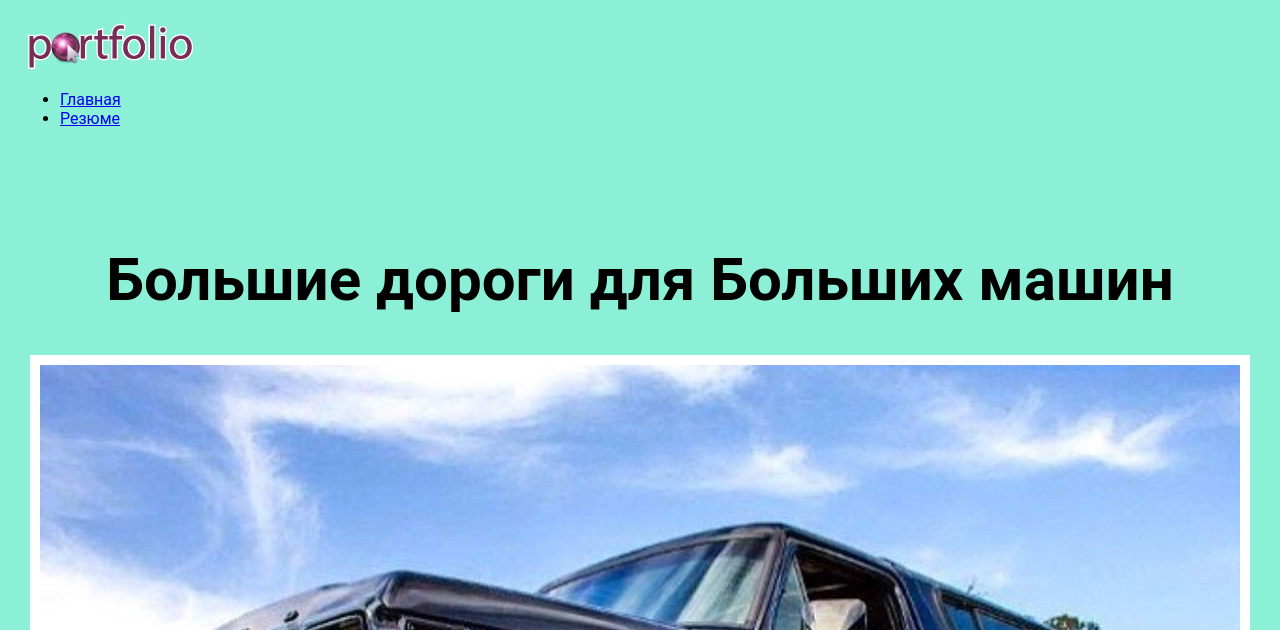
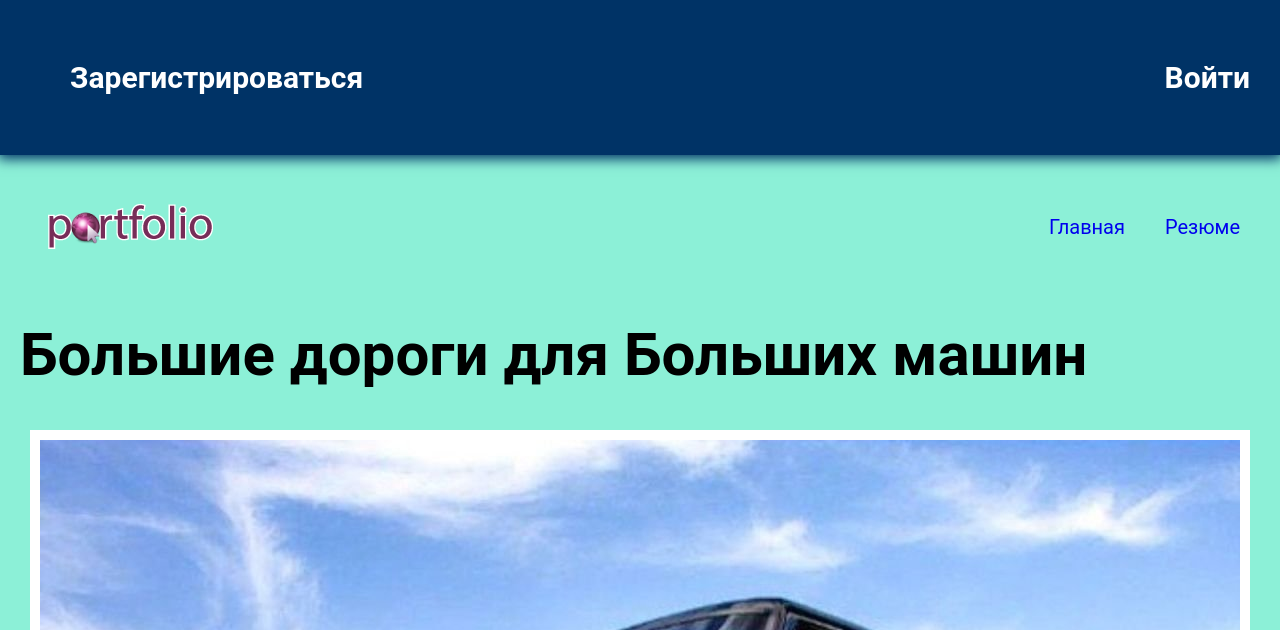
Before and after one commit to BorDmitry/Portfolio_bigs_cars, a Django app: template autos/bigs_cars/templates/bigs_cars/index.html in a window 1280 px wide. Shown: the top 630 px of the page. Run offline with Django 3.2, Linux system fonts and the light colour scheme; the template is opened without the code that fills it, so the values that code supplies are empty.

Commit message:
dz_12_02_23_portfolio_BigsCars_Autorization

```diff
--- a/autos/autos/settings.py
+++ b/autos/autos/settings.py
@@ -117,6 +117,7 @@ USE_TZ = True
 # https://docs.djangoproject.com/en/4.1/howto/static-files/
 
 STATIC_URL = 'static/'
+
 MEDIA_URL = 'media/'
 MEDIA_ROOT = BASE_DIR / 'media'
 
--- a/autos/bigs_cars/static/css/style.css
+++ b/autos/bigs_cars/static/css/style.css
@@ -33,10 +33,17 @@ body{
 .block img{
     max-width: 800px;
 }
-.content h1{
+.content h1 .content h2{
     text-align: center;
     margin: 60px 40px 40px;
+}
+#title{
     font-size: 60px;
+}
+
+
+.center h1 .centerh2{
+    font-size: 1rem;
 }
 .img + h2, .text h2{
     text-align: center;
@@ -50,3 +57,52 @@ body{
 .img img{
     border: 10px solid #FFF;
 }
+.wrap_1{
+    margin: 0 auto;
+    padding: 30px;
+    box-sizing: border-box;
+}
+.menu_1{
+    max-width: 1700px;
+    background: #003366;
+    box-shadow: 0 2px 12px 2px #003366;
+}
+.menu_1 .wrap_1 ul{
+    display: flex;
+    flex-wrap: wrap;
+    justify-content: space-between;
+    align-items: center;
+    font-size: 30px;
+}
+.menu .wrap{
+    display: flex;
+    flex-wrap: wrap;
+    justify-content: space-between;
+    align-items: center;
+}
+
+.menu_1 .logo{
+    color: #FFF;
+}
+.menu_1 a{
+    color: #FFF;
+    text-decoration: none;
+    font-weight: bold;
+}
+.menu_1 ul{
+    display: flex;
+    list-style: none;
+}
+.menu li{
+    margin-left: 40px;
+
+}
+.menu ul{
+    display: flex;
+    list-style: none;
+    font-size: 20px;
+
+}
+.menu a{
+    text-decoration: none;
+}
--- a/autos/bigs_cars/templates/bigs_cars/base.html
+++ b/autos/bigs_cars/templates/bigs_cars/base.html
@@ -4,22 +4,36 @@
 <head>
     <meta charset="UTF-8">
     <title>Title</title>
+    <link rel="icon" type="image/x-icon" href="{% static 'bigs_cars/favicon.ico' %}">
     <link rel="stylesheet" href="{% static 'css/style.css' %}">
 </head>
 <body>
-    <div class="menu">
-        <div class="wrap">
-            <div class="logo">
-                <a href="{% url 'index' %}">
-                    <img src="{% static 'bigs_cars/logo.png' %}" alt="">
-                </a>
-            </div>
+
+{%  if user.is_authenticated %}
+<div class="menu_1">
+    <div class="wrap_1">
         <ul>
-                <li><a href="{% url 'index' %}">Главная</a></li>
-                <li><a href="{% static 'bigs_cars/resume.pdf' %}" target="_blank">Резюме</a></li>
+            <li class="logo"><a href="">Пользователь: {{ user.username }}</a></li>
+            <li><a href="{% url 'currentautos' %}">Актуальные</a></li>
+            <li>
+                <form action="{% url 'logoutuser' %}" method="post">
+                    {% csrf_token %}
+                    <button class="top">Выйти</button>
+                </form>
+            </li>
         </ul>
     </div>
 </div>
+{% else %}
+<div class="menu_1">
+    <div class="wrap_1">
+        <ul>
+            <li><a href="{% url 'signupuser' %}">Зарегистрироваться</a></li>
+            <li><a href="{% url 'loginuser' %}">Войти</a></li>
+        </ul>
+    </div>
+</div>
+{%  endif %}
 
 <div class="content">
     <div class="wrap">
--- a/autos/bigs_cars/templates/bigs_cars/index.html
+++ b/autos/bigs_cars/templates/bigs_cars/index.html
@@ -2,7 +2,20 @@
 {% load static %}
 {%  block content %}
 
-<h1> Большие дороги для Больших машин</h1>
+ <div class="menu">
+    <div class="wrap">
+        <div class="logo">
+            <a href="{% url 'index' %}">
+                <img src="{% static 'bigs_cars/logo.png' %}" alt="">
+            </a>
+        </div>
+        <ul>
+            <li><a href="{% url 'index' %}">Главная</a></li>
+            <li><a href="{% static 'bigs_cars/resume.pdf' %}" target="_blank">Резюме</a></li>
+        </ul>
+    </div>
+</div>
+<h1 id="title">Большие дороги для Больших машин</h1>
 
 <div class="img">
     <img src="{% static 'bigs_cars/monster.jpg' %}" alt="">
```
Also changed, not shown: autos/autos/urls.py (+11 -1 lines), autos/bigs_cars/templates/bigs_cars/home.html (added, +13 -0 lines), autos/bigs_cars/templates/bigs_cars/loginuser.html (added, +13 -0 lines), autos/bigs_cars/templates/bigs_cars/signupuser.html (added, +11 -0 lines), autos/bigs_cars/views.py (+53 -1 lines), autos/bigs_cars/static/bigs_cars/favicon (1).ico (added), autos/bigs_cars/static/bigs_cars/pajero sport.jpg (deleted), autos/db.sqlite3. Lines whose indentation alone changed are shown as unchanged.
